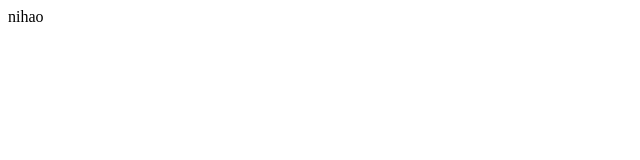
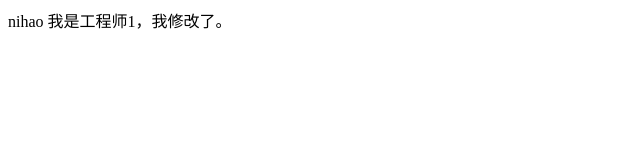
Before and after one commit to chaqi277/qiqi, a plain HTML site: page index.html in a window 1280 px wide. Shown: the whole page, without its empty margins (0-640 px from the left). Drawn offline with Linux system fonts and the light colour scheme.

Commit message:
我修改了

```diff
--- a/index.html
+++ b/index.html
@@ -8,6 +8,7 @@
 </head>
 <body>
     nihao
+    我是工程师1，我修改了。
 
 </body>
 </html>
```
